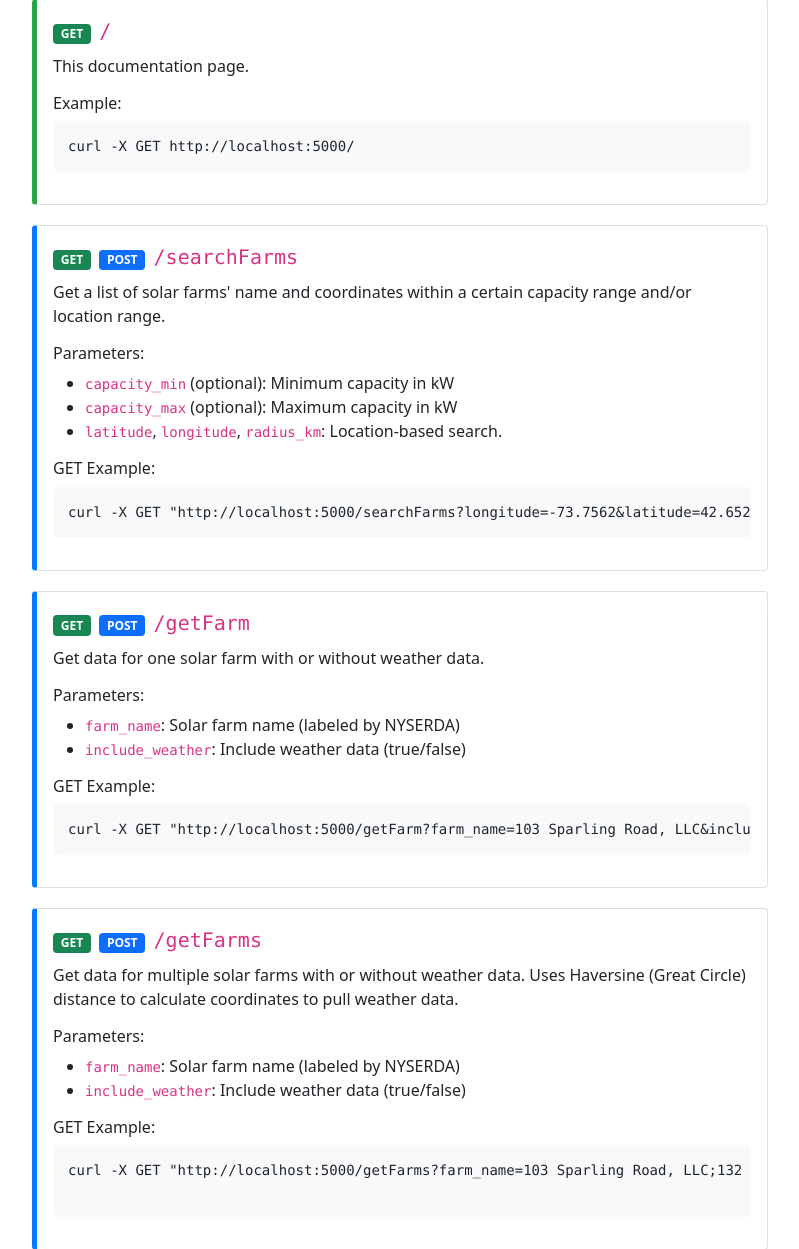
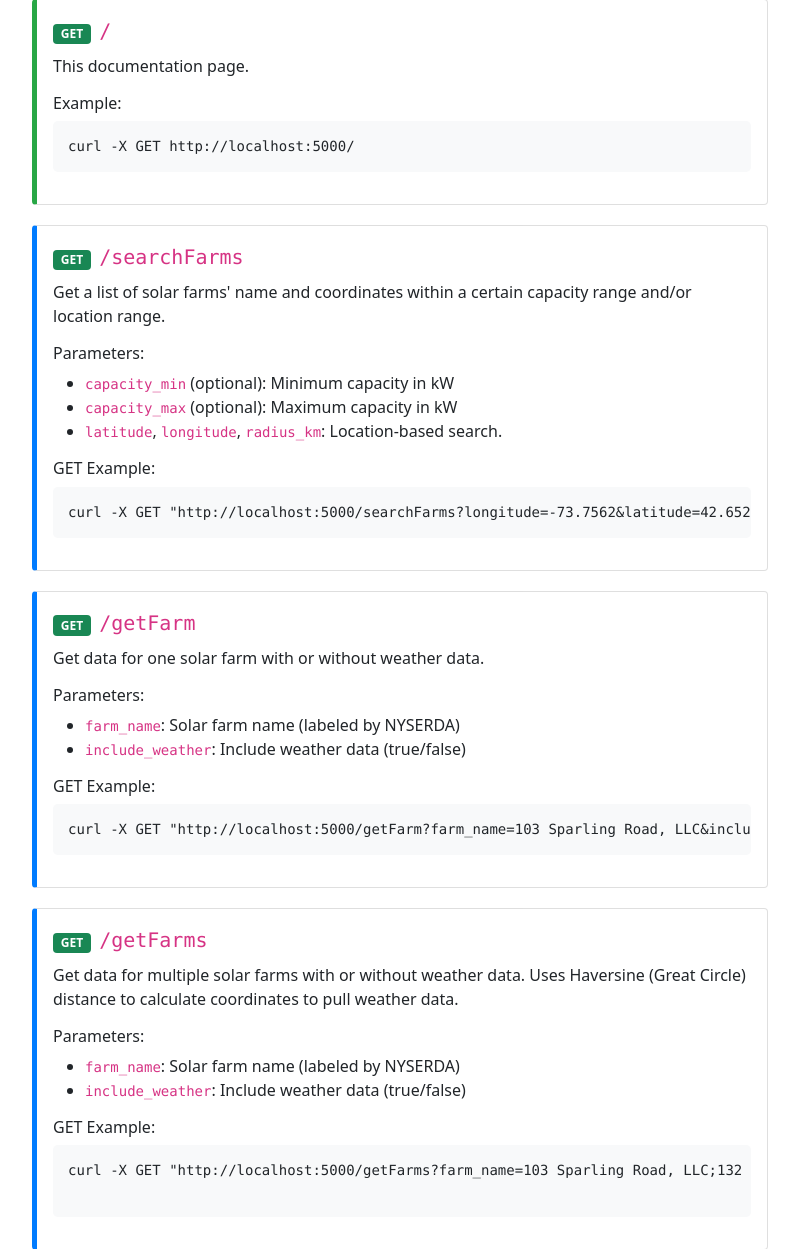
Before and after one commit to nhuynh011/nyserda-weather-api, a Flask app: page / in a window 1280 px wide. Shown: the part 402-1651 px from the top of the page, without its empty margins (240-1039 px from the left). Run offline with Flask 3, Linux system fonts and the light colour scheme.

Commit message:
Update index.html

```diff
--- a/templates/index.html
+++ b/templates/index.html
@@ -51,7 +51,6 @@
                         <div class="d-flex justify-content-between align-items-start">
                             <div>
                                 <span class="badge bg-success me-1">GET</span>
-                                <span class="badge bg-primary me-1">POST</span>
                                 <code class="fs-5">/searchFarms</code>
                             </div>
                         </div>
@@ -75,7 +74,6 @@
                         <div class="d-flex justify-content-between align-items-start">
                             <div>
                                 <span class="badge bg-success me-1">GET</span>
-                                <span class="badge bg-primary me-1">POST</span>
                                 <code class="fs-5">/getFarm</code>
                             </div>
                         </div>
@@ -98,7 +96,6 @@
                         <div class="d-flex justify-content-between align-items-start">
                             <div>
                                 <span class="badge bg-success me-1">GET</span>
-                                <span class="badge bg-primary me-1">POST</span>
                                 <code class="fs-5">/getFarms</code>
                             </div>
                         </div>
```
